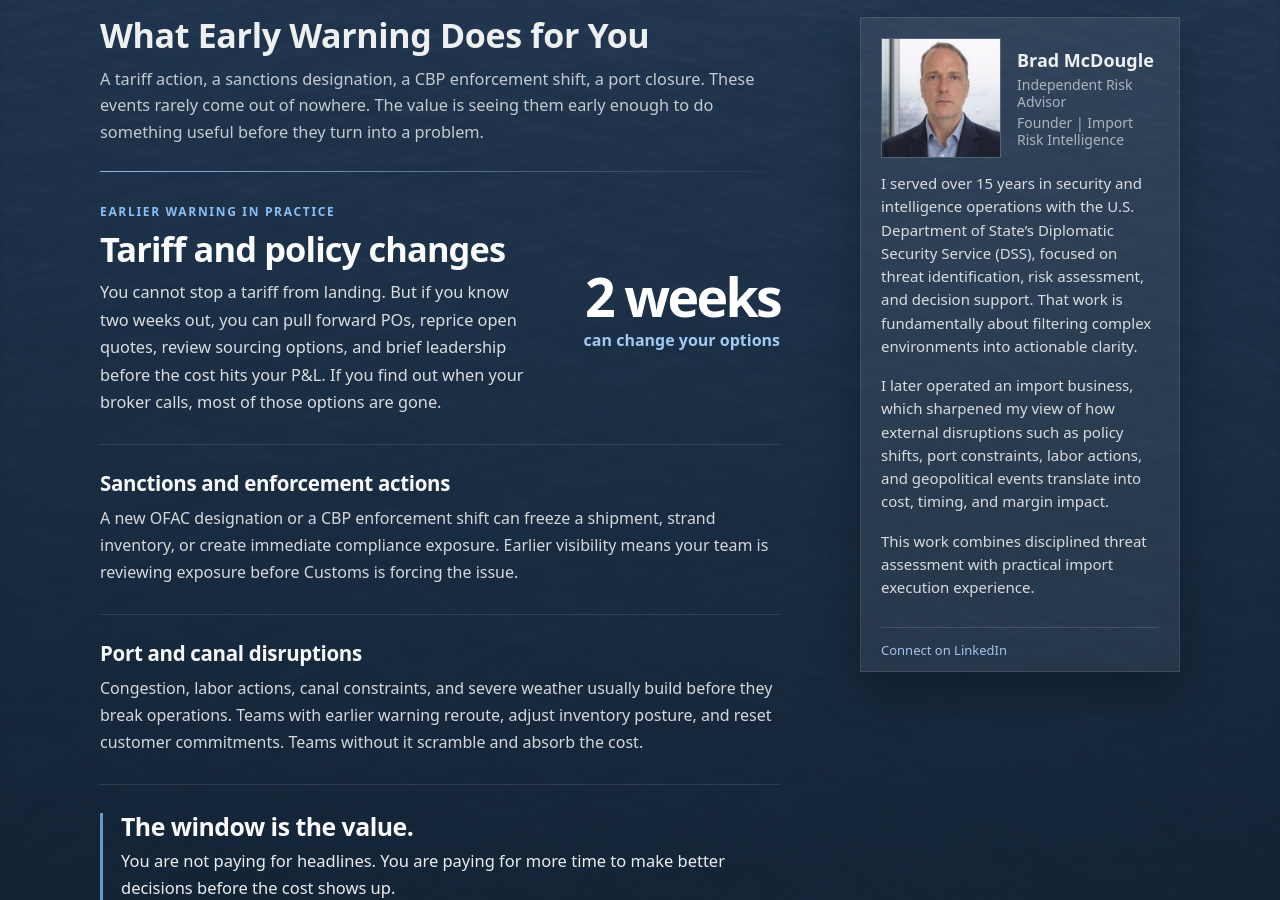
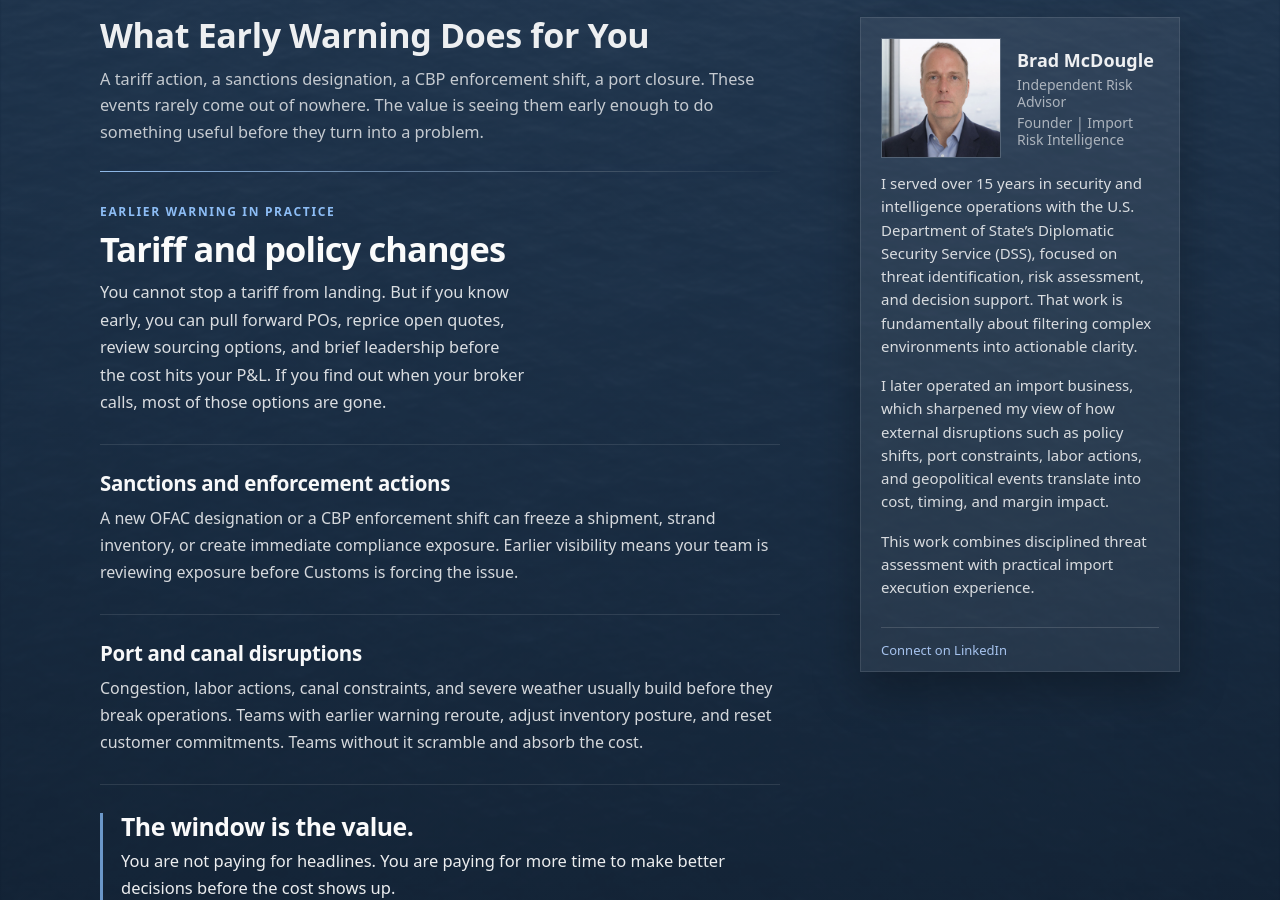
Before and after one commit to importrisk/import-risk-intelligence-site, a Jekyll site: the page built from index.html, in a window 1280 px wide and 900 px high, scrolled down 888 px. Built offline with Jekyll 4.4.1, drawn with Linux system fonts in a browser that asks for light colours.

Commit message:
Update index.html

```diff
--- a/index.html
+++ b/index.html
@@ -106,13 +106,8 @@ description: Independent risk assessment for U.S. importers.
     <p class="approach-kicker">Earlier warning in practice</p>
     <h3 class="approach-hero-title">Tariff and policy changes</h3>
     <p class="approach-hero-text">
-        You cannot stop a tariff from landing. But if you know two weeks out, you can pull forward POs, reprice open quotes, review sourcing options, and brief leadership before the cost hits your P&amp;L. If you find out when your broker calls, most of those options are gone.
+      You cannot stop a tariff from landing. But if you know early, you can pull forward POs, reprice open quotes, review sourcing options, and brief leadership before the cost hits your P&amp;L. If you find out when your broker calls, most of those options are gone.
     </p>
-    </div>
-
-    <div class="approach-hero-stat">
-      <div class="approach-hero-stat-value">2 weeks</div>
-      <div class="approach-hero-stat-label">can change your options</div>
   </div>
 </div>
 
```
Lines whose indentation alone changed are shown as unchanged.
